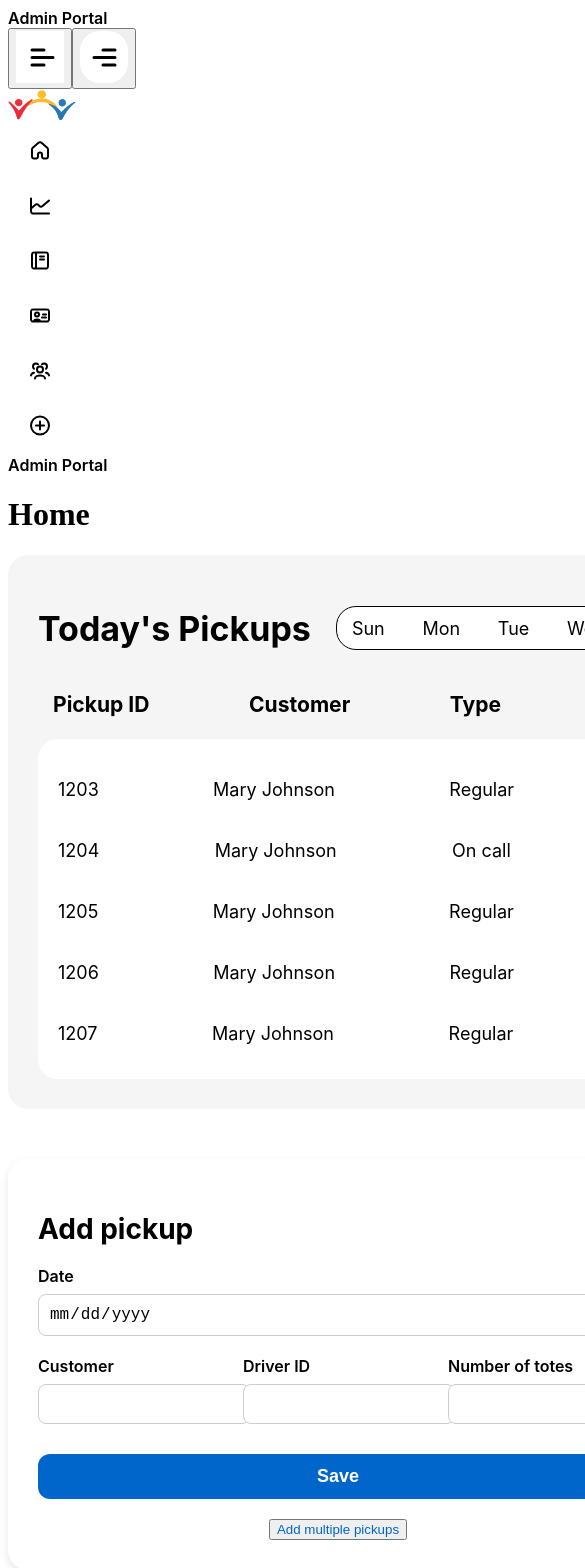
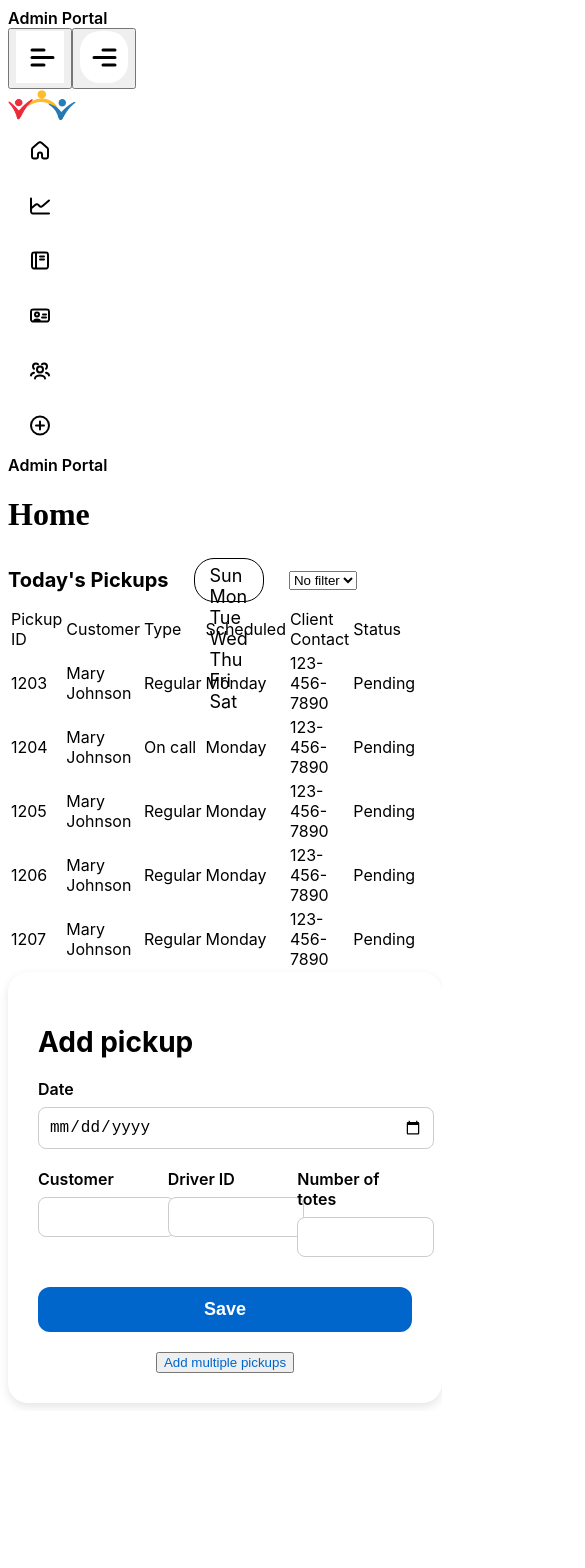
Before and after one commit to ubcmotion/united-we-can, a Next.js app in the folder apps/web/web/: page / in a window 390 px wide. Shown: the top 1568 px of the page, 585 px wide, since content can reach past the window. After the commit the page ends 1411 px from the top, so only its background shows below. Built offline with nearby package versions, Linux system fonts and the light colour scheme.

Commit message:
fix: make today's pick up table responsive

```diff
--- a/apps/web/web/src/app/components/AddPickup.tsx
+++ b/apps/web/web/src/app/components/AddPickup.tsx
@@ -23,12 +23,11 @@ const styles: Styles = {
         padding: '30px',
         borderRadius: '20px',
         fontFamily: "'Inter', sans-serif",
-        width: '600px',
-        margin: '50px auto',
+        width: '100%',
         boxShadow: '0 4px 10px rgba(0, 0, 0, 0.1)'
     },
     header: {
-        fontSize: '28px',
+        fontSize: '1.75rem',
         fontWeight: 700,
         marginBottom: '20px'
     },
--- a/apps/web/web/src/app/components/TodaysPickups.tsx
+++ b/apps/web/web/src/app/components/TodaysPickups.tsx
@@ -5,17 +5,12 @@ interface Styles {
   topContainer: React.CSSProperties;
   header: React.CSSProperties;
   daySelector: React.CSSProperties;
-  scrollableDiv: React.CSSProperties;
   record: React.CSSProperties;
 }
 
 const styles: Styles = {
   mainContainer: {
-    backgroundColor: '#F5F5F5',
-    padding: '30px',
-    borderRadius: '20px',
     fontFamily: "'Inter', sans-serif",
-    width: '1100px',
   },
   topContainer: {
     display: 'flex',
@@ -23,27 +18,19 @@ const styles: Styles = {
     gap: '25px',
   },
   header: {
-    fontSize: '34px',
+    fontSize: '1.25rem',
+    fontWeight: 700,
   },
   daySelector: {
-    display: 'flex',
     justifyContent: 'space-between',
-    gap: '10px',
+    gap: '1rem',
     height: '30px',
     border: '1px solid #000',
     borderRadius: '20px',
     padding: '6px 15px',
     alignItems: 'center',
-    width: '519px',
     backgroundColor: '#FFFFFF',
     fontSize: '18px',
-  },
-  scrollableDiv: {
-    backgroundColor: '#FFFFFF',
-    padding: '20px',
-    borderRadius: '20px',
-    height: '300px',
-    overflowY: 'auto' as const, // Explicitly type 'auto' as a constant
   },
   record: {
     fontSize: '18px',
@@ -55,9 +42,8 @@ const styles: Styles = {
   },
 };
 
+const weekDays = ["Sun", "Mon", "Tue", "Wed", "Thu", "Fri", "Sat"]
 export default function TodaysPickups() {
-
-  const weekDays = ["Sun", "Mon", "Tue", "Wed", "Thu", "Fri", "Sat", "Sun"]
   const records = [
     {
       id: 1203,
@@ -102,34 +88,48 @@ export default function TodaysPickups() {
   ];
 
   return (
-    <div style={styles.mainContainer}>
+    <div style={styles.mainContainer} className='flex flex-col items-stretch max-w-max gap-4 bg-white p-8 rounded-2xl shadow-md'>
       <div style={styles.topContainer}>
         <h1 style={styles.header}>Today&apos;s Pickups</h1>
-        <div style={styles.daySelector}>
-          {weekDays.map((item, index) =>(
-            <div key={index}>{item}</div>
-            ))}
+        <div className="hidden md:flex" style={styles.daySelector}>
+          {weekDays.map((item) => (
+            <div key={`pills_${item}`}>{item}</div>
+          ))}
         </div>
+        <select className='block md:hidden'>
+          <option value={""}>No filter</option>
+          {weekDays.map((item) => (
+            <option key={`dd_${item}`} value={item}>{item}</option>
+          ))}
+        </select>
       </div>
-      <div style={{ display: 'flex', justifyContent: 'space-between', padding: '0 15px', fontSize: '18px' }}>
-        <h3>Pickup ID</h3>
-        <h3>Customer</h3>
-        <h3>Type</h3>
-        <h3>Scheduled</h3>
-        <h3>Client Contact</h3>
-        <h3>Status</h3>
-      </div>
-      <div style={styles.scrollableDiv}>
-        {records.map((record) => (
-          <div style={styles.record} key={record.id}>
-            <div>{record.id}</div>
-            <div>{record.name}</div>
-            <div>{record.type}</div>
-            <div>{record.day}</div>
-            <div>{record.phone}</div>
-            <div>{record.status}</div>
+      <div className='bg-neutral-100 rounded-2xl py-2 px-4'>
+        <div className='overflow-x-auto'>
+          <table className='whitespace-nowrap'>
+            <thead className='border-b border-neutral-600'>
+              <tr className='*:px-4 *:py-2'>
+                <td>Pickup ID</td>
+                <td>Customer</td>
+                <td>Type</td>
+                <td>Scheduled</td>
+                <td>Client Contact</td>
+                <td>Status</td>
+              </tr>
+            </thead>
+            <tbody>
+              {records.map((record) => (
+                <tr key={record.id} className='*:px-4 *:py-2'>
+                  <td>{record.id}</td>
+                  <td>{record.name}</td>
+                  <td>{record.type}</td>
+                  <td>{record.day}</td>
+                  <td>{record.phone}</td>
+                  <td>{record.status}</td>
+                </tr>
+              ))}
+            </tbody>
+          </table>
         </div>
-        ))}
       </div>
     </div>
   );
--- a/apps/web/web/src/app/layout.tsx
+++ b/apps/web/web/src/app/layout.tsx
@@ -57,12 +57,12 @@ export default function RootLayout({
   children: React.ReactNode;
 }>) {
   return (
-    <html lang="en">
+    <html lang="en" className="overflow-x-hidden">
       <body className={`bg-primary ${geistSans.variable} ${geistMono.variable} ${interFont.variable} antialiased`}>
         <TopBar />
-        <div className="flex min-h-screen">
+        <div className="flex min-h-screen w-screen">
           <NavigationBar />
-          <main className="flex-1 p-6">{children}</main>
+          <main className="flex-1 p-6 grow max-w-[calc(100%-6rem)]">{children}</main>
         </div>
       </body>
     </html>
--- a/apps/web/web/src/app/page.tsx
+++ b/apps/web/web/src/app/page.tsx
@@ -5,11 +5,13 @@ import AddPickup from '@/app/components/AddPickup'
 
 export default function Page() {
   return (
-    <div>
+    <>
       <TopBar />
       <h1>Home</h1>
-      <TodaysPickups/>
-      <AddPickup/>
-    </div>
+      <div className='flex flex-col items-stretch max-w-min gap-4 m-auto'>
+        <TodaysPickups/>
+        <AddPickup/>
+      </div>
+    </>
   );
 }
```
